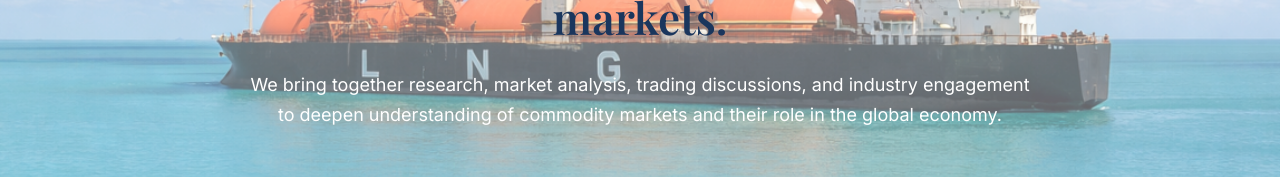
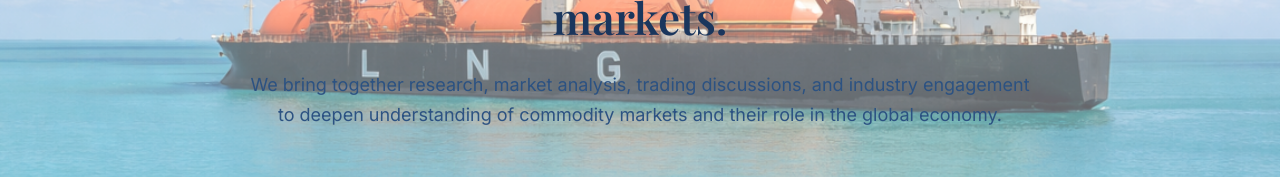
Before and after one commit to ramonges/commoditiesclubcolumbia, a React (Vite) app: page / in a window 1280 px wide. Shown: the part 281-458 px from the top of the page. Built offline with nearby package versions, Linux system fonts and the light colour scheme; no server answers; the database is empty.

Commit message:
zertyui19

```diff
--- a/src/pages/Home.css
+++ b/src/pages/Home.css
@@ -69,7 +69,7 @@
 
 .hero-description {
   font-size: 1.125rem;
-  color: white;
+  color: #2c5282;
   margin-bottom: var(--spacing-xl);
   line-height: 1.7;
 }
```
